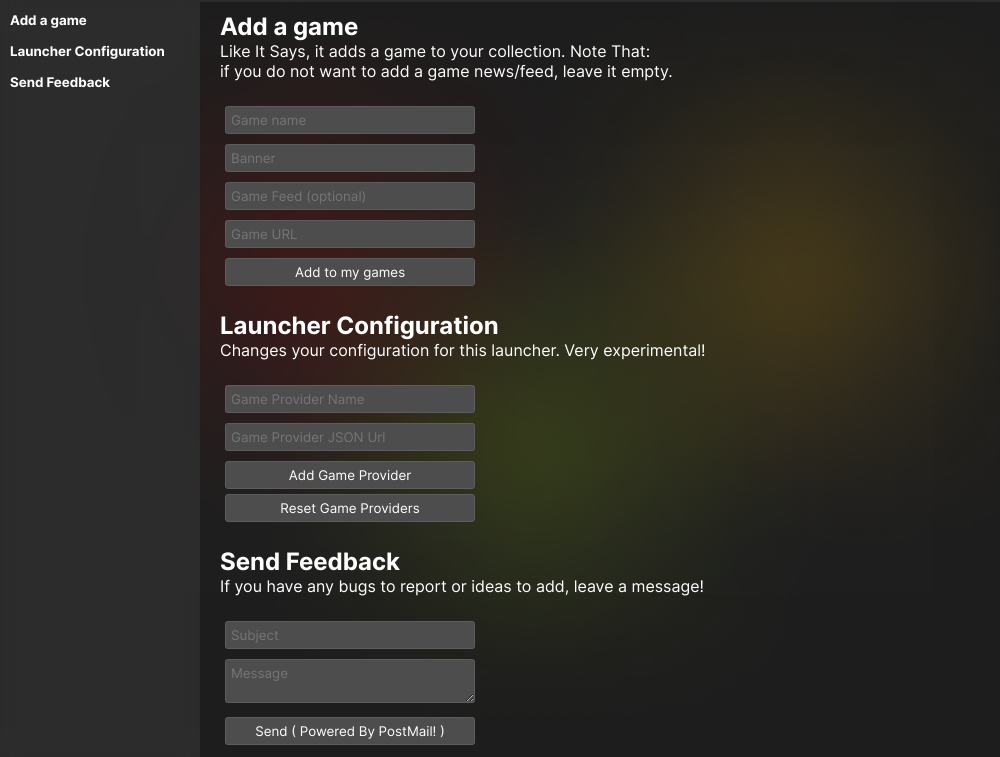
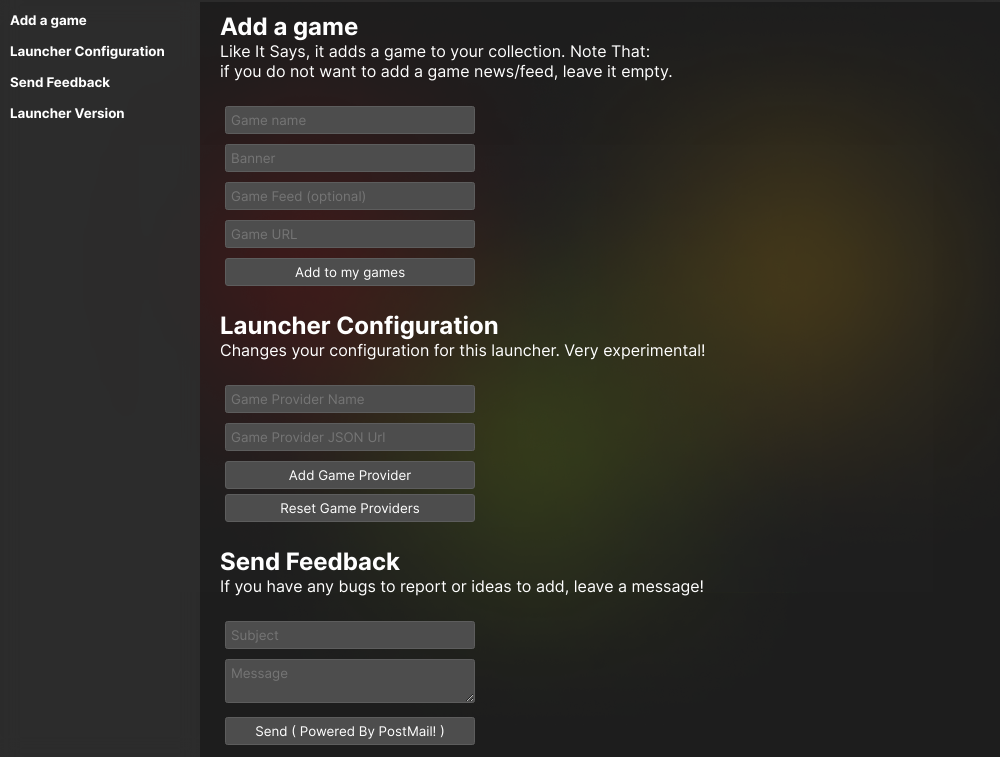
Before and after one commit to Bobuxstation/Coal-Launcher, an Electron app: page add.html in a window 1000 px wide. Shown: the part 43-800 px from the top of the page. Drawn offline with Linux system fonts and the light colour scheme; no server answers.

Commit message:
updated settings page

```diff
--- a/add.html
+++ b/add.html
@@ -80,6 +80,7 @@
         <a href="#addgametitle"><button>Add a game</button></a>
         <a href="#launcherconfigtitle"><button>Launcher Configuration</button></a>
         <a href="#sendfeedbacktitle"><button>Send Feedback</button></a>
+        <a href="#launchevertitle"><button>Launcher Version</button></a>
       </div>
     </div>
     <div class="sidebar2" style="overflow: scroll;">
@@ -118,7 +119,7 @@
         <input type="hidden" name="error_url" value=".?message=Email+could+not+be+sent.&isError=1" />
         <input id="submit_form" type="submit" value="Send ( Powered By PostMail! )" class="input" />
         </form><br>
-        <h2 id="sendfeedbacktitle">Launcher Version</h2>
+        <h2 id="launchevertitle">Launcher Version</h2>
         <p id="versioninfo">
           Please Wait...
         </p>
```
